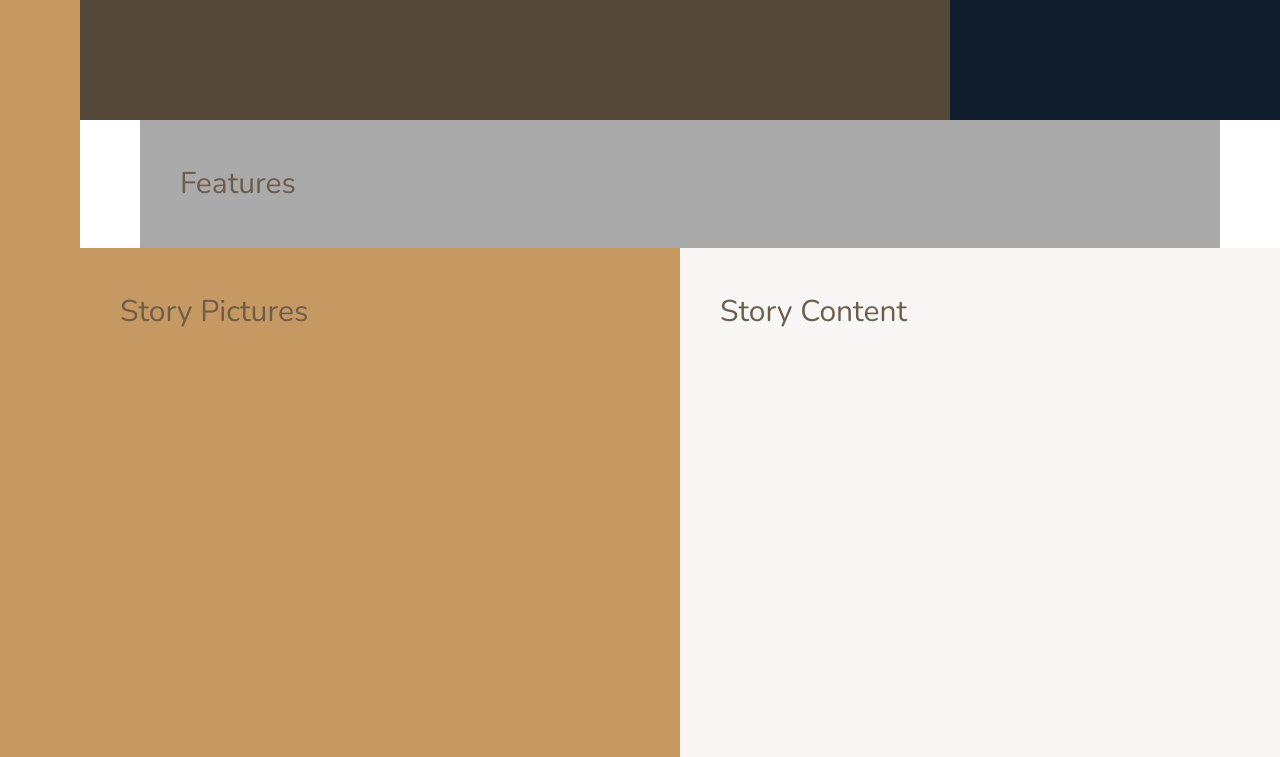
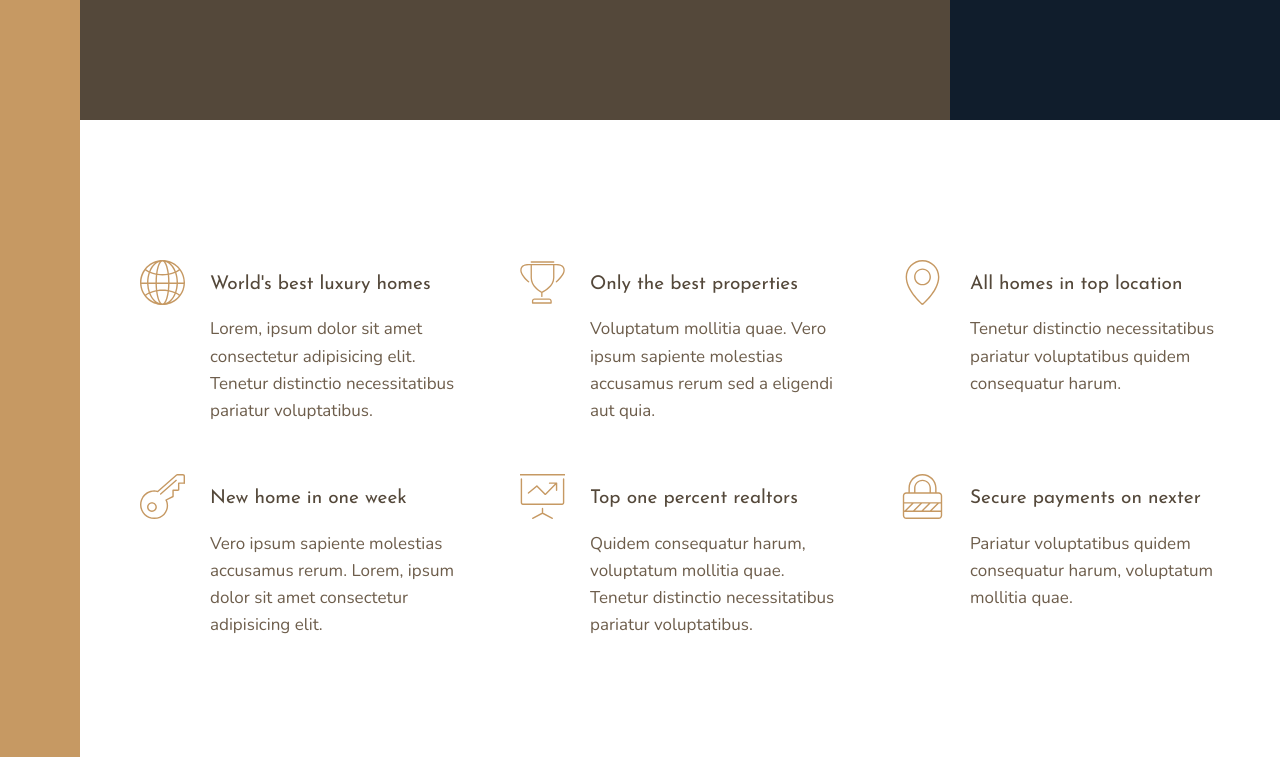
Before and after one commit to AHTHneeuhl/nexter, a website: page index.html in a window 1280 px wide. Shown: the part 520-1277 px from the top of the page. Drawn offline with nearby package versions, Linux system fonts and the light colour scheme.

Commit message:
Building the Features Section

```diff
--- a/index.html
+++ b/index.html
@@ -21,7 +21,68 @@
 
     <div class="realtors">Top 3 realtors</div>
 
-    <section class="features">Features</section>
+    <section class="features">
+      <div class="feature">
+        <svg class="feature__icon">
+          <use xlink:href="assets/sprite.svg#icon-global"
+        </svg>
+        <h4 class="heading-4 heading-4--dark">World's best luxury homes</h4>
+        <p class="feature__text">
+          Lorem, ipsum dolor sit amet consectetur adipisicing elit. Tenetur
+          distinctio necessitatibus pariatur voluptatibus.
+        </p>
+      </div>
+      <div class="feature">
+        <svg class="feature__icon">
+          <use xlink:href="assets/sprite.svg#icon-trophy"
+        </svg>
+        <h4 class="heading-4 heading-4--dark">Only the best properties</h4>
+        <p class="feature__text">
+          Voluptatum mollitia quae. Vero ipsum sapiente molestias accusamus
+          rerum sed a eligendi aut quia.
+        </p>
+      </div>
+      <div class="feature">
+        <svg class="feature__icon">
+          <use xlink:href="assets/sprite.svg#icon-map-pin"
+        </svg>
+        <h4 class="heading-4 heading-4--dark">All homes in top location</h4>
+        <p class="feature__text">
+          Tenetur distinctio necessitatibus pariatur voluptatibus quidem
+          consequatur harum.
+        </p>
+      </div>
+      <div class="feature">
+        <svg class="feature__icon">
+          <use xlink:href="assets/sprite.svg#icon-key"
+        </svg>
+        <h4 class="heading-4 heading-4--dark">New home in one week</h4>
+        <p class="feature__text">
+          Vero ipsum sapiente molestias accusamus rerum. Lorem, ipsum dolor sit
+          amet consectetur adipisicing elit.
+        </p>
+      </div>
+      <div class="feature">
+        <svg class="feature__icon">
+          <use xlink:href="assets/sprite.svg#icon-presentation"
+        </svg>
+        <h4 class="heading-4 heading-4--dark">Top one percent realtors</h4>
+        <p class="feature__text">
+          Quidem consequatur harum, voluptatum mollitia quae. Tenetur distinctio
+          necessitatibus pariatur voluptatibus.
+        </p>
+      </div>
+      <div class="feature">
+        <svg class="feature__icon">
+          <use xlink:href="assets/sprite.svg#icon-lock"
+        </svg>
+        <h4 class="heading-4 heading-4--dark">Secure payments on nexter</h4>
+        <p class="feature__text">
+          Pariatur voluptatibus quidem consequatur harum, voluptatum mollitia
+          quae.
+        </p>
+      </div>
+    </section>
 
     <div class="story__pictures">Story Pictures</div>
 
--- a/sass/_base.scss
+++ b/sass/_base.scss
@@ -42,9 +42,4 @@ body {
     [center-start] repeat(8, [col-start] minmax(min-content, 14rem) [col-end])
     [center-end]
     minmax(6rem, 1fr) [full-end];
-
-  & > * {
-    padding: 40px;
-    font-size: 3rem;
-  }
 }
--- a/sass/_features.scss
+++ b/sass/_features.scss
@@ -1,4 +1,29 @@
 .features {
-  background-color: $color-grey-light-2;
   grid-column: center-start / center-end;
+
+  margin: 15rem 0;
+
+  display: grid;
+  grid-template-columns: repeat(auto-fit, minmax(25rem, 1fr));
+  grid-gap: 6rem;
+  align-items: start;
 }
+
+.feature {
+  display: grid;
+  grid-template-columns: min-content 1fr;
+  grid-row-gap: 1.5rem;
+  grid-column-gap: 2.5rem;
+
+  &__icon {
+    fill: $color-primary;
+    width: 4.5rem;
+    height: 4.5rem;
+    grid-row: 1 / span 2;
+    transform: translateY(-1rem);
+  }
+
+  &__text {
+    font-size: 1.7rem;
+  }
+}
--- a/sass/_typography.scss
+++ b/sass/_typography.scss
@@ -0,0 +1,28 @@
+%heading {
+  font-family: $font-display;
+  font-weight: 400;
+}
+
+.heading-1 {
+  @extend %heading;
+}
+
+.heading-2 {
+  @extend %heading;
+}
+
+.heading-3 {
+  @extend %heading;
+}
+
+.heading-4 {
+  @extend %heading;
+  font-size: 1.9rem;
+
+  &--light {
+    color: $color-grey-light-1;
+  }
+  &--dark {
+    color: $color-grey-dark-1;
+  }
+}
```
Also changed, not shown: css/style.css.
